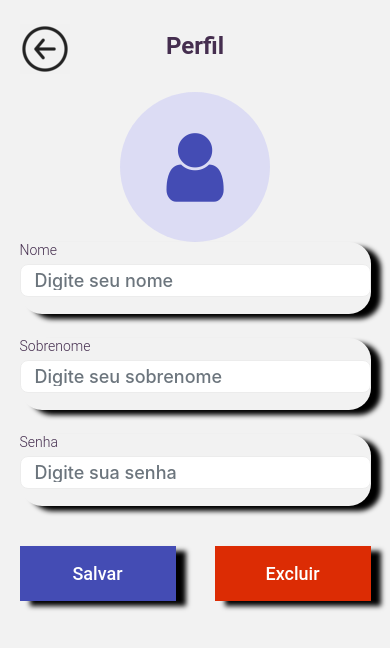
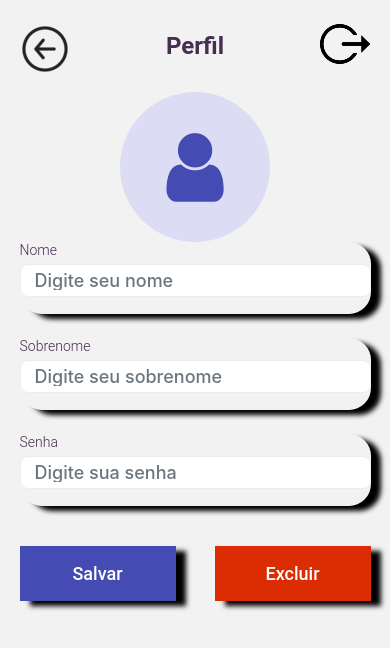
Before and after one commit to ICEI-PUC-Minas-PMV-ADS/PMV-ADS-2023-1-E3-PROJ-MOV-T3-Time5-MinhasEconomias, a React Native app in the folder src/minhasEconomias/: screen /EditProfile in a window 390 px wide. Shown: the top 648 px of the page. Built offline with nearby package versions, Linux system fonts and the light colour scheme; no server answers.

Commit message:
Atualização tabela 'Movements" e adicionado logout na tela 'Perfil'

```diff
--- a/src/minhasEconomias/src/pages/User/EditProfile/index.tsx
+++ b/src/minhasEconomias/src/pages/User/EditProfile/index.tsx
@@ -13,6 +13,7 @@ import AsyncStorage from '@react-native-community/async-storage';
 import {useNavigation} from '@react-navigation/native';
 
 import backicon from '../../../assets/backicon.png';
+import logouticon from '../../../assets/logouticon.png';
 
 const EditProfile = () => {
   const {goBack,navigate} = useNavigation();
@@ -52,6 +53,10 @@ const EditProfile = () => {
     goBack();
   }
 
+  function navigateToLoginPage() {
+    navigate('Login' as never);
+  }
+
   return (
     <ScrollView style={styles.container}>
       <Text style={styles.title}>Perfil</Text>
@@ -75,6 +80,11 @@ const EditProfile = () => {
           overlayContainerStyle={styles.avatarContainer} // cor de fundo do Avatar
         />
       </View>
+      <TouchableOpacity
+        style={styles.logoutContainer}
+        onPress={navigateToLoginPage}>
+        <Image source={logouticon} />
+      </TouchableOpacity>
 
       <Input
         title="Nome"
--- a/src/minhasEconomias/src/pages/User/EditProfile/styles.ts
+++ b/src/minhasEconomias/src/pages/User/EditProfile/styles.ts
@@ -42,6 +42,13 @@ const styles = StyleSheet.create({
     marginHorizontal: 0,
     zIndex: 2,
   },
+  logoutContainer: {
+    position: 'absolute',
+    right: 20,
+    marginVertical: 24,
+    marginHorizontal: 0,
+    zIndex: 2,
+  },
 });
 
 export default styles;
```
Also changed, not shown: src/minhasEconomias/src/assets/logouticon.png (added), 1 other file (tests, documents, lock files or other folders).
